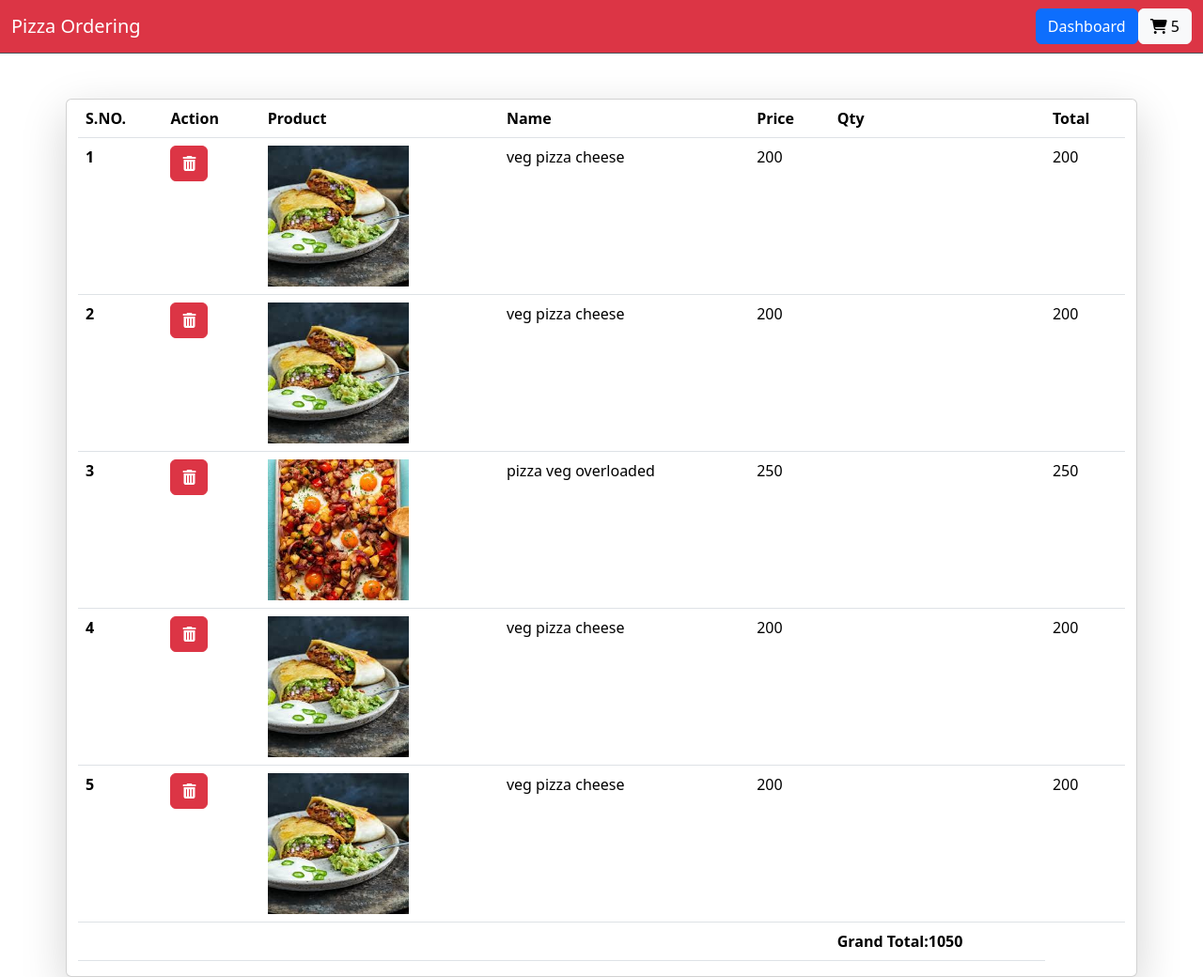
After one commit to pawanmishra08/Food_ordering, a Django app: page /cart/ in a window 1280 px wide. The commit adds this page. Shown: the whole page at 94% size. Run offline with Django 5.2, Linux system fonts and the light colour scheme; a user stored in the database is signed in; data comes from the database, SQL or seed files in the repository; both versions use the stored data as it was after the commit.

Commit message:
cart added !

```diff
--- a/pizza/home/apps.py
+++ b/pizza/home/apps.py
@@ -3,3 +3,11 @@ from django.apps import AppConfig
 
 class HomeConfig(AppConfig):
     name = 'home'
+
+    def ready(self):
+        from django.contrib.auth.models import User
+        def get_cart_count(self):
+         from .models import CartItem
+         return CartItem.objects.filter(cart__is_paid = False, cart__user = self).count()
+
+        User.add_to_class("get_cart_count", get_cart_count)
--- a/pizza/home/models.py
+++ b/pizza/home/models.py
@@ -1,6 +1,7 @@
 from django.db import models
 from django.contrib.auth.models import User
 import uuid
+from django.db.models import Sum
 
 # Create your models here.
 
@@ -26,6 +27,9 @@ class Cart(BaseModel):
     user = models.ForeignKey(User, null= True, blank= True,on_delete = models.SET_NULL, related_name= "carts")
     is_paid = models.BooleanField(default= False)
 
+    def get_cart_total(self):
+        return CartItem.objects.filter(cart = self).aggregate(Sum('pizza__price'))['pizza__price__sum']
+
 class CartItem(BaseModel):
     cart = models.ForeignKey(Cart, on_delete = models.CASCADE, related_name= "cart_items")
     pizza = models.ForeignKey(Pizza, on_delete= models.CASCADE)
--- a/pizza/home/templates/base.html
+++ b/pizza/home/templates/base.html
@@ -19,19 +19,22 @@
   <body>
     <nav class="navbar bg-danger border-bottom border-body" data-bs-theme="dark">
       <div class="container-fluid">
-        <a class="navbar-brand" href="#">Pizza Ordering</a>
+        <a class="navbar-brand" href="/">Pizza Ordering</a>
         <div class="d-flex">
           {% if request.user.is_authenticated %}
-          <a class="btn btn-primary" href="{% url 'login' %}">Dashboard</a>
+          <a class="btn btn-primary" href="{% url 'orders' %}">Dashboard</a>
 
           {% else %}
           <a class="navbar-brand" href="{% url 'login' %}">Login</a>
           <a class="navbar-brand" href="{% url 'register' %}">Register</a>
 
         {% endif %}
-          <button class="btn btn-light" type="button">
+
+
+          <a class="btn btn-light" href="{% url 'cart' %}">
             <i class="fa-solid fa-cart-shopping"></i>
-          </button>
+            {{request.user.get_cart_count}}
+          </a>
         </div>
       </div>
     </nav>
--- /dev/null
+++ b/pizza/home/templates/cart.html
@@ -0,0 +1,62 @@
+{% extends "base.html" %} {% block start %}
+
+<div class="container card shadow-lg mt-5">
+  <table class="table">
+    <thead>
+      <tr>
+        <th scope="col">S.NO.</th>
+        <th scope="col">Action</th>
+        <th scope="col">Product</th>
+        <th scope="col">Name</th>
+        <th scope="col">Price</th>
+        <th scope="col">Qty</th>
+        <th scope="col">Total</th>
+
+      </tr>
+    </thead>
+    <tbody>
+        {% for cartitem in carts.cart_items.all %}
+      <tr>
+        <th scope="row">{{forloop.counter}}</th>
+            <th>
+                <a href="{% url 'remove_cart_items' cartitem.uid%}" class="btn btn-danger"><i class="fa-solid fa-trash-can"></i></a>
+            </th>
+
+         <td>
+            <img src="/media/{{cartitem.pizza.images}}" style="height: 150px; width: 150px;"></td>
+            <td>{{cartitem.pizza.pizza_name}}</td>
+            <td>{{cartitem.pizza.price}}</td>
+
+            <td>
+
+
+            </td>
+            <td>
+                {{cartitem.pizza.price}}
+            </td>
+
+        </tr>
+        {% endfor %}
+
+
+      <tr>
+        <th scope="row"></th>
+        <td></td>
+        <td></td>
+        <td></td>
+        <td>
+
+
+        </td>
+        <td>
+            <b>Grand Total:{{carts.get_cart_total}}</b>
+            <br>
+
+            <!-- <a href="{{payment_url}}" class="btn btn-primary">Pay Now {{carts.get_cart_total}}</a> -->
+        </td>
+      </tr>
+    </tbody>
+  </table>
+</div>
+
+{% endblock %}
--- a/pizza/home/templates/home.html
+++ b/pizza/home/templates/home.html
@@ -19,10 +19,10 @@
             {{pizza.category.category_name}}
           </p>
           <div class="d-grid gap-2">
-            <a href="#" class="btn btn-success">
+            <a href="{% url 'add_cart' pizza.uid %}" class="btn btn-success">
               Add to Cart <i class="fa-solid fa-cart-shopping"></i>
             </a>
-            <span class="badge bg-primary p-2">20% Discount applied!</span>
+            <span class="badge bg-primary p-2">20% Discount Applied!</span>
           </div>
         </div>
       </div>
--- a/pizza/home/views.py
+++ b/pizza/home/views.py
@@ -1,9 +1,16 @@
 from django.shortcuts import render, redirect
-from django.contrib import messages
+from django.contrib.auth.models import User
 from django.contrib.auth import login, authenticate
 from home.models import *
 
 # Create your views here.
+from django.contrib import messages
+from instamojo_wrapper import Instamojo
+from django.conf import settings
+api = Instamojo(api_key= settings.API_KEY,
+                auth_token= settings.AUTH_TOKEN , endpoint="https://test.instamojo.com/api/1.1/")
+
+
 
 def home(request):
     pizzas = Pizza.objects.all()
@@ -67,5 +74,82 @@ def register_page(request):
 
  return render(request, "register.html")
 
-def add_card(request, pizza_uid):
+def add_cart(request, pizza_uid):
+   user = request.user
+   pizza_obj = Pizza.objects.get(uid = pizza_uid)
+   cart , _ = Cart.objects.get_or_create(user = user, is_paid = False) #get the cart if exists otherwise create a new cart
+   cart_item = CartItem.objects.create(
+      cart = cart,
+      pizza = pizza_obj,
+   )
    return redirect('/')
+
+# def cart(request):
+#     try:
+#         cart = Cart.objects.get(is_paid=False, user=request.user)
+
+#         # 1. Call the API
+#         response = api.payment_request_create(
+#             amount=str(cart.get_cart_total()), # Ensure this is a string and > 9
+#             purpose="Order",
+#             buyer_name=request.user.username,
+#             email="mishra27999@gmail.com",
+#             redirect_url="http://127.0.0.1:8000/success/"
+#         )
+
+#         # 2. Check if 'payment_request' exists in the response
+#         if 'payment_request' in response:
+#             payment_url = response['payment_request']['longurl']
+#             print(response)
+#             context = {
+#                 'carts': cart,
+#                 'payment_url': payment_url
+#             }
+#             return render(request, "cart.html", context)
+#         else:
+#             # This catches the case where Instamojo returns an error message
+#             print(f"Instamojo Error: {response}")
+#             messages.error(request, "Instamojo API Error: " + str(response))
+#             return redirect('/')
+
+#     except Cart.DoesNotExist:
+#         messages.warning(request, "Your cart is empty.")
+#         return redirect('/')
+#     except Exception as e:
+#         # This catches the Timeout or Connection errors
+#         print(f"System Error: {e}")
+#         messages.error(request, "Server connection failed. Please try again.")
+#         return redirect('/')
+
+def cart(request):
+   cart = Cart.objects.get(is_paid = False, user = request.user)
+   context = {'carts': cart,}
+   # response = api.payment_request_create(
+   #    amount = cart.get_cart_total(),
+   #    purpose = "Order",
+   #    buyer_name = request.user.username,
+   #    email = "mishra27999@gmail.com",
+   #    redirect_url = "http://127.0.0.1:8000/success/"
+
+   #  )
+   # context = {'carts': cart,
+   # 'payment_url': response['payment_request']['longurl']}
+
+
+
+   return render(request, "cart.html", context)
+
+def remove_cart_items(request, cart_item_uid):
+   try:
+    CartItem.objects.get(uid = cart_item_uid).delete()
+
+    return redirect('/cart/')
+   except Exception as e:
+      print(e)
+
+def orders(request):
+   orders = Cart.objects.filter(is_paid = True, user = request.user)
+   context = {'orders': orders}
+   return render(request, "orders.html", context)
+
+# def process_payement(request):
--- a/pizza/pizza/settings.py
+++ b/pizza/pizza/settings.py
@@ -129,3 +129,7 @@ MEDIA_ROOT = os.path.join(BASE_DIR, "public/static")
 MEDIA_URL = '/media/'
 
 DEFAULT_AUTO_FIELD = 'django.db.models.BigAutoField'
+
+API_KEY = '1b7c267070caa714ddbdef415d5648b1'
+AUTH_TOKEN = 'd3c59de49fe9ab96829c873badd3757d'
+SALT = 'df69ed2f259c43f895a5c6ff3b0c126f'
--- a/pizza/pizza/urls.py
+++ b/pizza/pizza/urls.py
@@ -25,6 +25,10 @@ urlpatterns = [
     path('', home),
     path('login/', login_page , name= "login"),
     path('register/', register_page , name= "register"),
+    path('add-cart/<pizza_uid>/', add_cart , name= "add_cart"),
+    path('cart/', cart, name= "cart"),
+    path('remove-cart-item/<cart_item_uid>/', remove_cart_items, name= "remove_cart_items"),
+    path('order/', orders, name= "orders"),
     path('admin/', admin.site.urls),
 ]
 
```
Also changed, not shown: pizza/home/templates/orders.html (added, +34 -0 lines), pizza/db.sqlite3.
